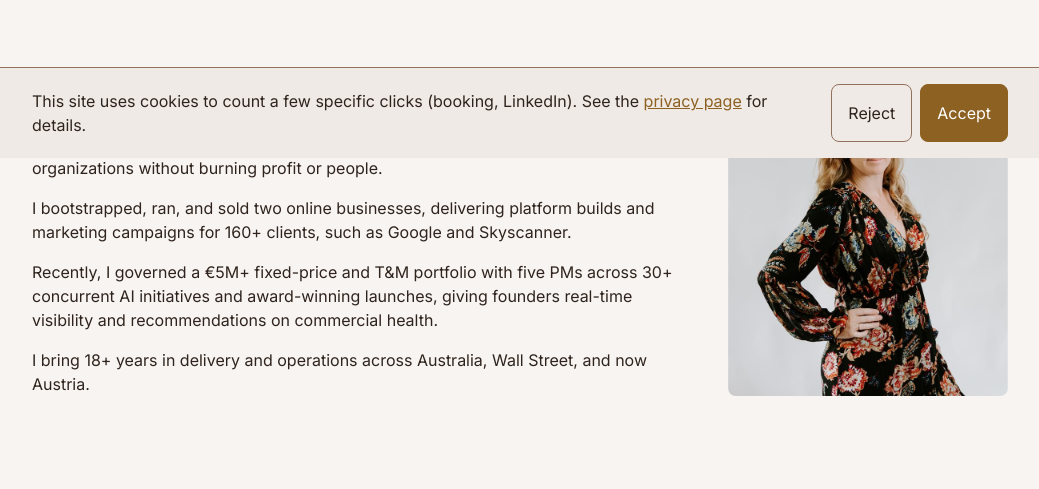
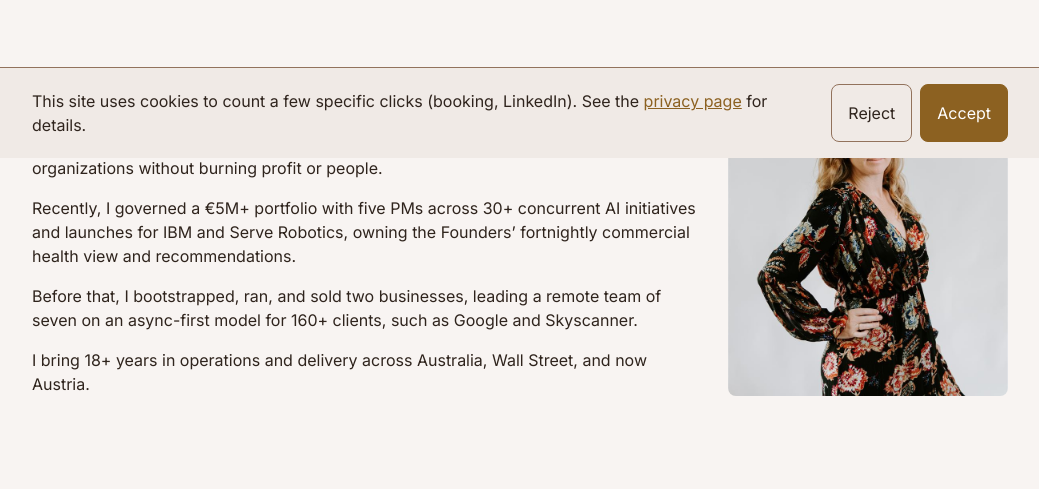
Before and after one commit to chantellbcollins/career-portfolio, a website: page index.html in a window 1280 px wide. Shown: the part 642-1131 px from the top of the page, without its empty margins (120-1159 px from the left). Drawn offline with Linux system fonts and the light colour scheme.

Commit message:
Meet Chantell: lead with the recent portfolio, then the businesses (#173)
New order: calm in the (board)room, the EUR 5M+ portfolio with IBM and Serve Robotics launches, then the two businesses with the remote team of seven, then 18+ years. First paragraph unchanged, so the design system quote still matches.

Co-authored-by: Claude Sonnet 5.5 <noreply@anthropic.com>

```diff
--- a/index.html
+++ b/index.html
@@ -158,9 +158,9 @@
   <img src="assets/chantell-portrait.jpg" alt="Chantell Collins" width="700" height="1049" loading="lazy" class="rounded-lg w-full object-cover mt-6 sm:mt-0 sm:absolute sm:top-24 sm:right-6 sm:w-[280px] sm:h-[calc(100%-6rem)]">
   <div class="mt-8 sm:mt-6 space-y-4 text-base leading-relaxed text-ink sm:pr-[312px]">
     <p>Known as the calm in the (board)room, I build the operational scaffolding that scales organizations without burning profit or people.</p>
-    <p>I bootstrapped, ran, and sold two online businesses, delivering platform builds and marketing campaigns for 160+ clients, such as Google and Skyscanner.</p>
-    <p>Recently, I governed a &euro;5M+ fixed-price and T&amp;M portfolio with five PMs across 30+ concurrent AI initiatives and award-winning launches, giving founders real-time visibility and recommendations on commercial health.</p>
-    <p>I bring 18+ years in delivery and operations across Australia, Wall Street, and now Austria.</p>
+    <p>Recently, I governed a &euro;5M+ portfolio with five PMs across 30+ concurrent AI initiatives and launches for IBM and Serve Robotics, owning the Founders&rsquo; fortnightly commercial health view and recommendations.</p>
+    <p>Before that, I bootstrapped, ran, and sold two businesses, leading a remote team of seven on an async-first model for 160+ clients, such as Google and Skyscanner.</p>
+    <p>I bring 18+ years in operations and delivery across Australia, Wall Street, and now Austria.</p>
   </div>
 </div></section>
 
```
